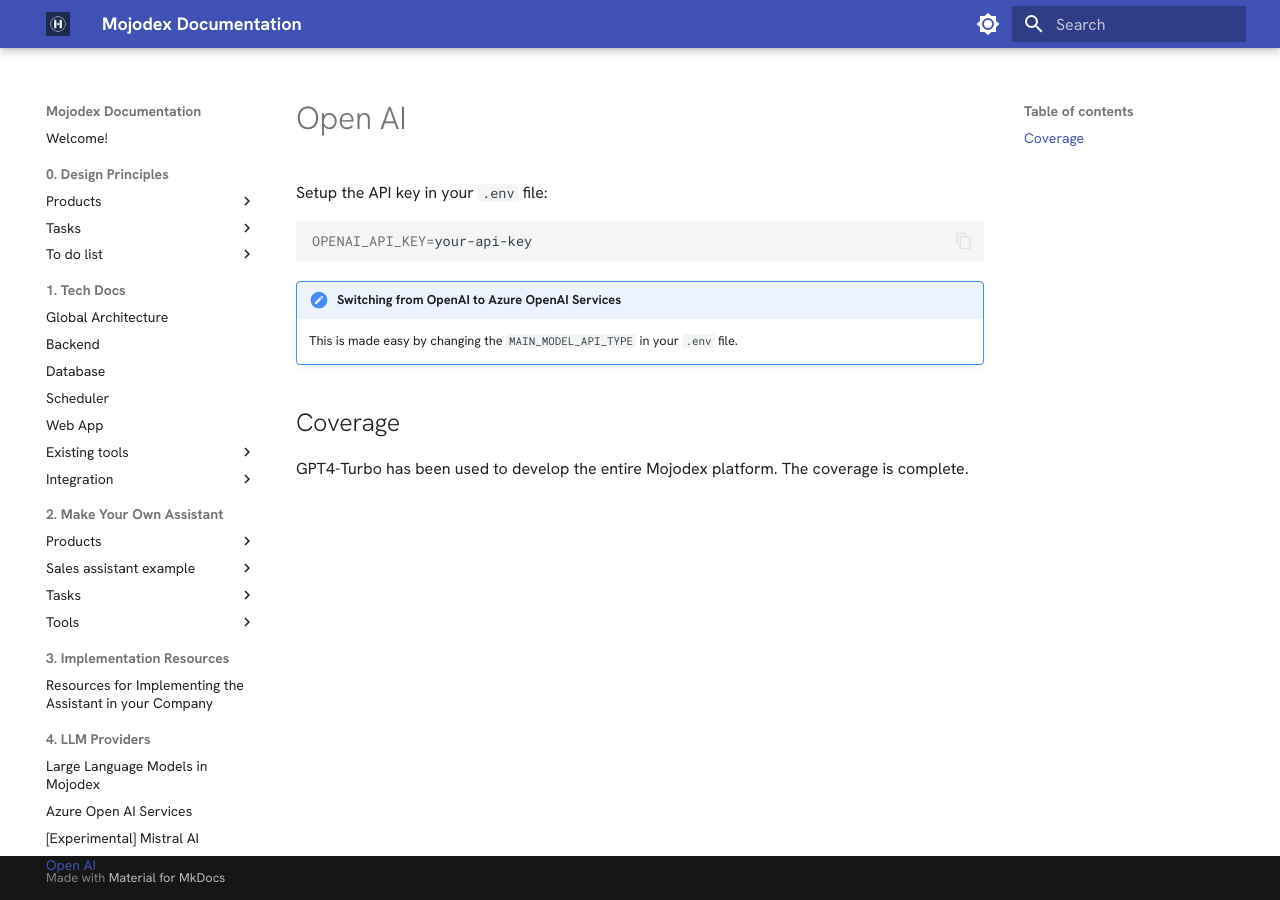
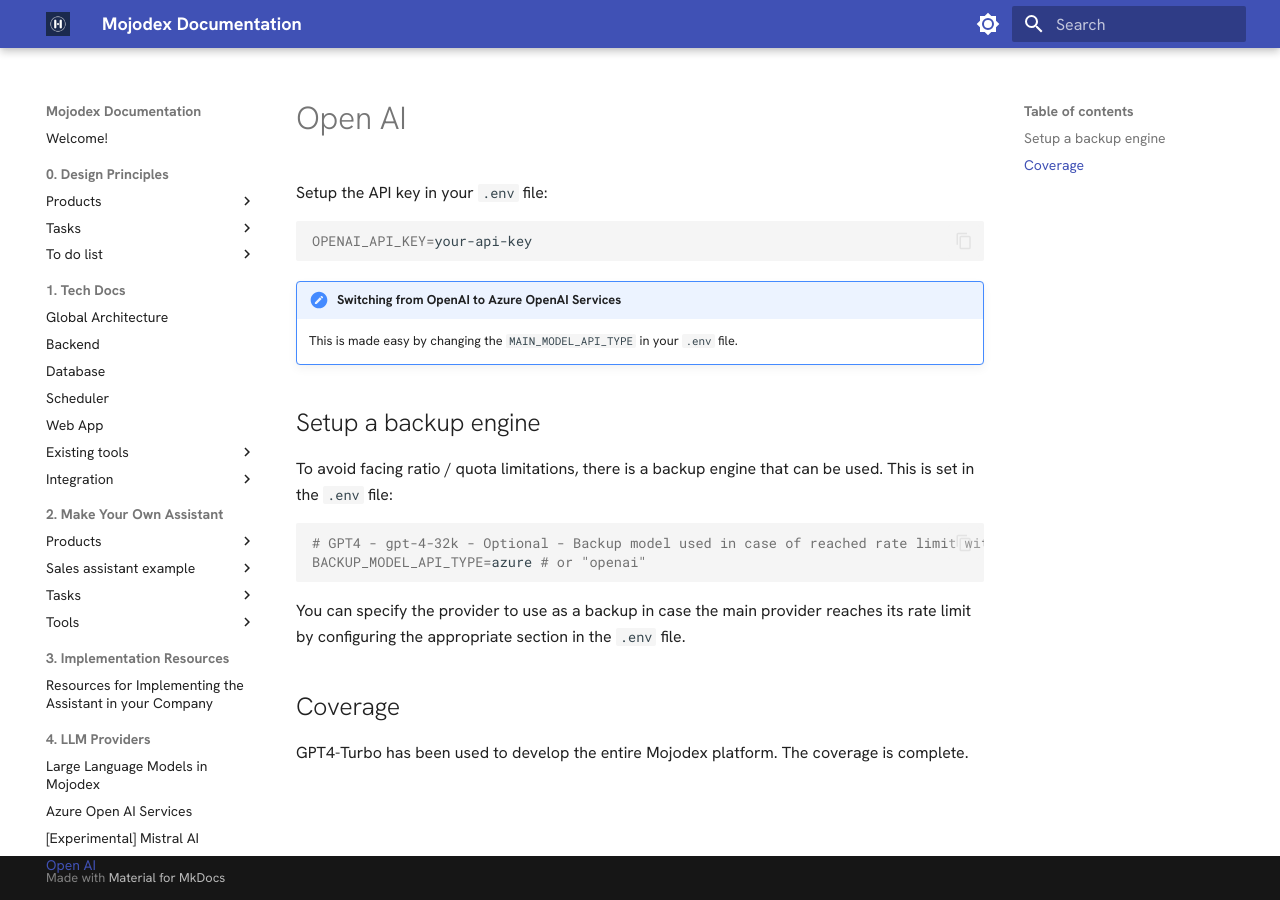
Before and after one commit to hoomano/mojodex, an MkDocs documentation site: the page built from docs/4._LLM_Providers/openai.md, in a window 1280 px wide. Built offline with MkDocs 1.6.1 and Material for MkDocs 9.7.7, drawn with Linux system fonts in a browser that asks for light colours.

Commit message:
adds doc for configuring backup GPT-4 provider

````diff
--- a/docs/4._LLM_Providers/openai.md
+++ b/docs/4._LLM_Providers/openai.md
@@ -9,6 +9,16 @@
 !!! note "Switching from OpenAI to Azure OpenAI Services"
     This is made easy by changing the `MAIN_MODEL_API_TYPE` in your `.env` file.
 
+## Setup a backup engine
+
+To avoid facing ratio / quota limitations, there is a backup engine that can be used. This is set in the `.env` file:
+
+```bash
+# GPT4 - gpt-4-32k - Optional - Backup model used in case of reached rate limit with GPT4-TURBO
+BACKUP_MODEL_API_TYPE=azure # or "openai"
+```
+
+You can specify the provider to use as a backup in case the main provider reaches its rate limit by configuring the appropriate section in the `.env` file.
 
 
 ## Coverage
````
